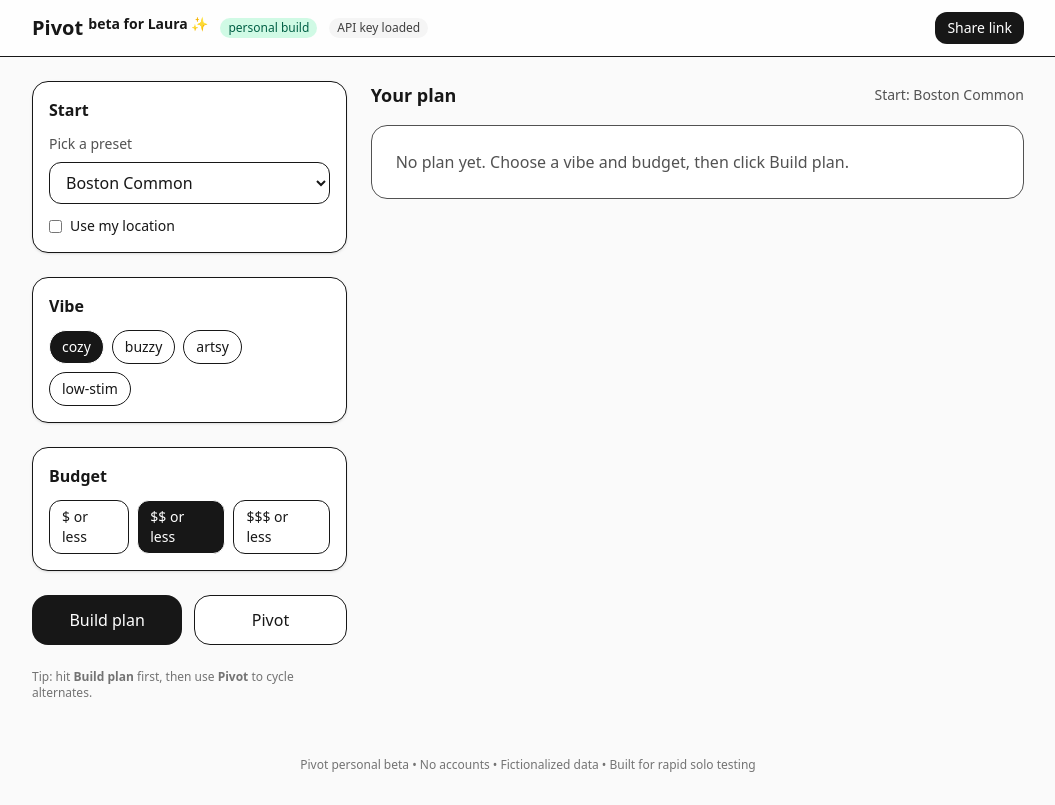
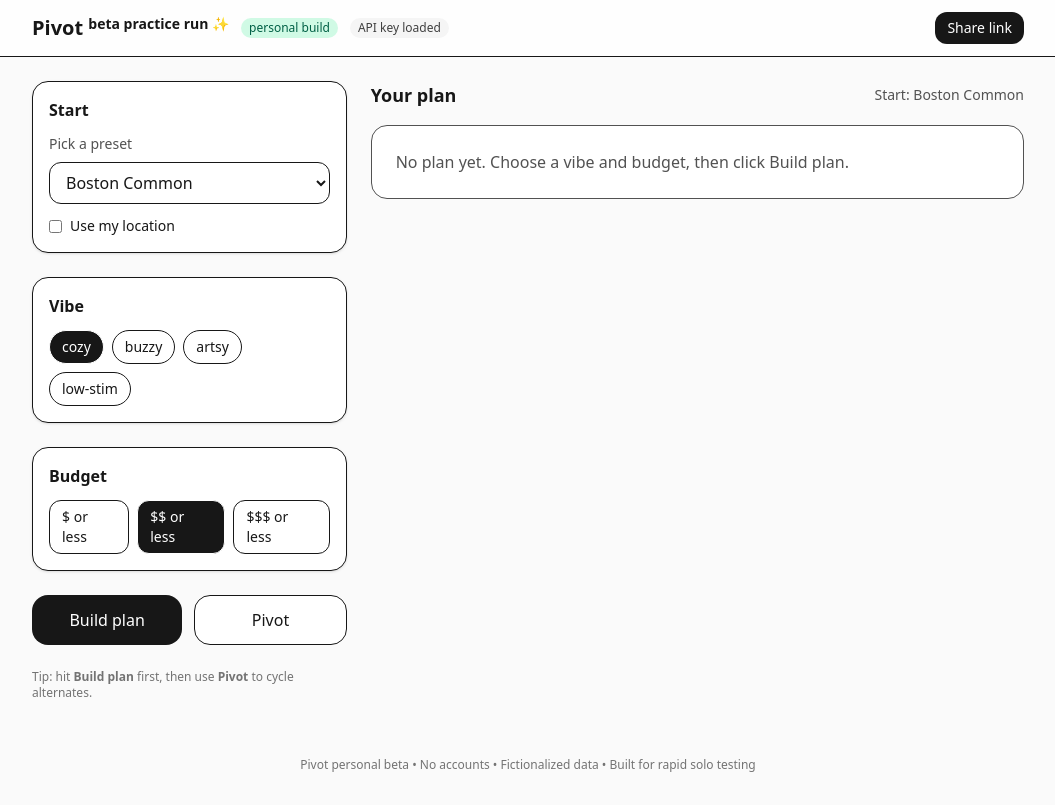
Before and after one commit to lboccio/pivot-personal-beta, a React (Vite) app: page / in a window 1280 px wide. Shown: the whole page, without its empty margins (112-1167 px from the left). Built offline with nearby package versions, Linux system fonts and the light colour scheme.

Commit message:
chore: practice header text change

```diff
--- a/src/App.jsx
+++ b/src/App.jsx
@@ -305,7 +305,7 @@ export default function PivotPersonalBeta() {
         <div className="mx-auto max-w-5xl px-4 py-3 flex items-center justify-between">
           <div className="flex items-center gap-3">
             <div className="text-xl font-semibold">
-              Pivot <span className="text-sm align-top">beta for Laura ✨</span>
+              Pivot <span className="text-sm align-top">beta practice run ✨</span>
             </div>
             <span className="text-xs px-2 py-0.5 rounded-full bg-emerald-100 text-emerald-800">personal build</span>
             <span className="text-xs px-2 py-0.5 rounded-full bg-neutral-100 text-neutral-700">
```
